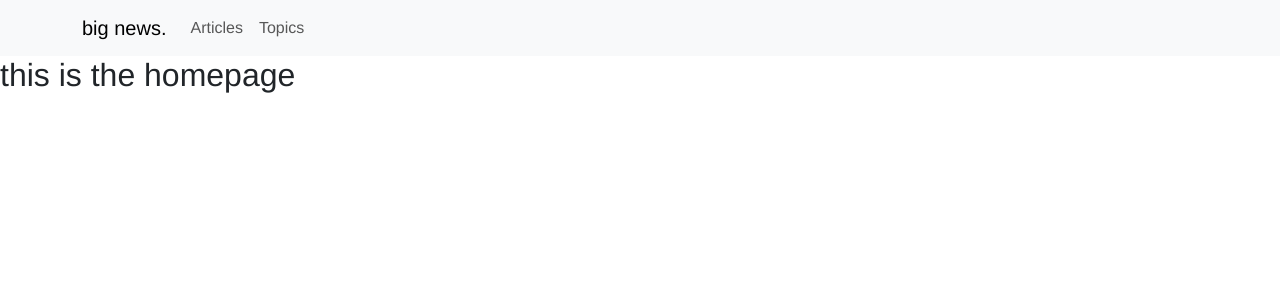
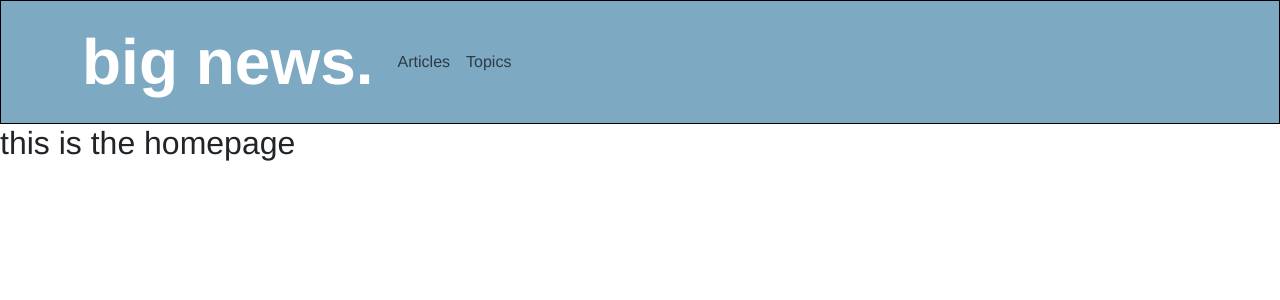
Before and after one commit to liampjh34/nc-news, a React (Vite) app: page / in a window 1280 px wide. Shown: the top 300 px of the page. Built offline with nearby package versions, Linux system fonts and the light colour scheme.

Commit message:
customise header styling

```diff
--- a/src/App.css
+++ b/src/App.css
@@ -106,3 +106,12 @@ li {
   color: white;
   font-weight: bold;
 }
+
+.nav-linked {
+  font-weight: bold;
+}
+
+#header {
+  border: 1px solid black;
+  background-color: black;
+}
--- a/src/Components/Header.jsx
+++ b/src/Components/Header.jsx
@@ -15,7 +15,7 @@ export default function Header() {
             <Navbar.Toggle aria-controls='responsive-navbar-nav'/>
             <Navbar.Collapse id="responsive-navbar-nav">
                 <Nav className='me-auto'>
-                    <Nav.Link href='/articles'>Articles</Nav.Link>
+                    <Nav.Link href='/articles' className="nav-linked">Articles</Nav.Link>
                     <Nav.Link href='/topics'>Topics</Nav.Link>
                 </Nav>
             </Navbar.Collapse>
--- a/src/main.jsx
+++ b/src/main.jsx
@@ -1,7 +1,7 @@
 import React from 'react'
 import ReactDOM from 'react-dom/client'
 import App from './App.jsx'
-import './index.css'
+//import './index.css'
 import { BrowserRouter } from 'react-router-dom'
 
 ReactDOM.createRoot(document.getElementById('root')).render(
--- a/src/scss/Custom.scss
+++ b/src/scss/Custom.scss
@@ -1 +1,11 @@
 @import "../../node_modules/bootstrap/scss/bootstrap.scss";
+
+.bg-body-tertiary {
+    background-color: #7DA9C2 !important;
+}
+
+.navbar-brand {
+    color: white;
+    font-weight: bolder;
+    font-size: 4rem;
+}
```
